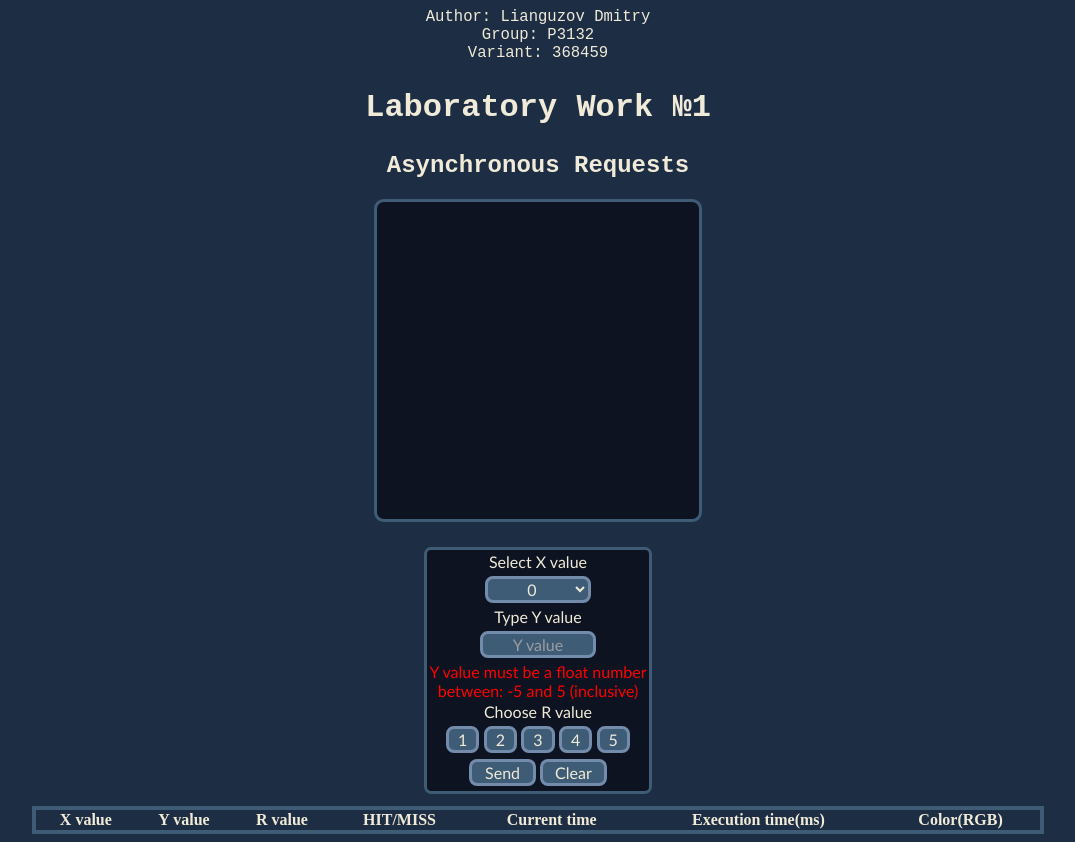
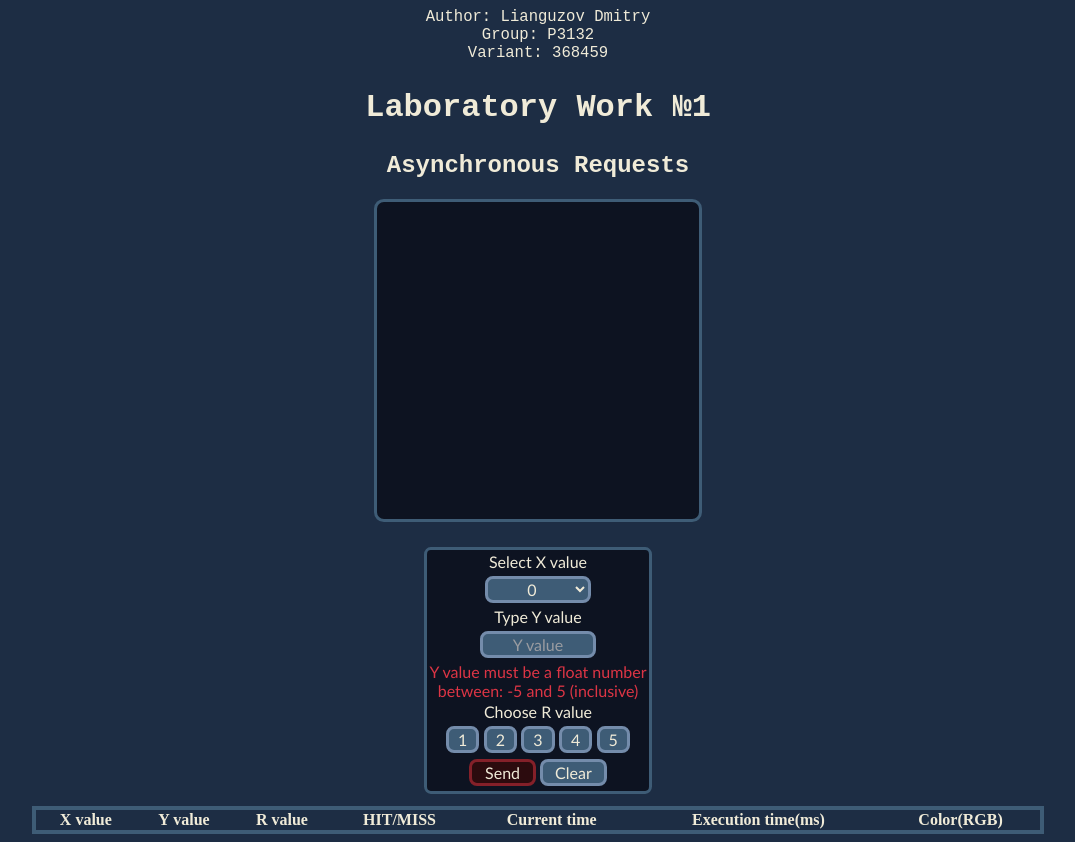
Before and after one commit to SoCloseToHeaven/itmo_web_ajax, a React app: page / in a window 1280 px wide. Shown: the whole page, without its empty margins (102-1177 px from the left). Built offline with nearby package versions, Linux system fonts and the light colour scheme.

Commit message:
fixed pointer dispacement issue

```diff
--- a/src/components/Form.tsx
+++ b/src/components/Form.tsx
@@ -71,7 +71,7 @@ export const Form : React.FC<FormProps> = ({x, y, r, setX, setY, setR, sendPoint
                         value={yText}
                         onChange={(e) => setYText(e.target.value)}
                     />
-                    <label style={{color: 'red'}} htmlFor='y'>{yWarningText}</label>
+                    <label style={{color: 'rgb(220,53,69)'}} htmlFor='y'>{yWarningText}</label>
             </div>
             <div>
                 <label htmlFor='r'>
@@ -94,7 +94,7 @@ export const Form : React.FC<FormProps> = ({x, y, r, setX, setY, setR, sendPoint
                 }
             </div>
             <div>
-                    <button className='send-clear-button-group' type='submit' ref={sendButtonRef}>Send</button>
+                    <button className='send-clear-button-group' id='send-button' type='submit' ref={sendButtonRef}>Send</button>
                     <button className='send-clear-button-group' type='button' onClick={(e) => clearPoints()}>Clear</button>
             </div>
         </form>
--- a/src/components/Graph.tsx
+++ b/src/components/Graph.tsx
@@ -102,13 +102,31 @@ export const Graph : React.FC<GraphProps> = ({points, r, sendPoint} : GraphProps
 
     const canvasRef = useRef<HTMLCanvasElement>(null);
     const ctx = canvasRef.current?.getContext("2d");
-    const rect = canvasRef.current?.getBoundingClientRect();
 
     const fillGraphCtx = () => {
         if (ctx) {
             fillGraph(ctx, r, points);
             return ctx;
         }
+    };
+
+    const drawPointer = (event: React.PointerEvent<HTMLCanvasElement>) => {
+        const rect = canvasRef.current?.getBoundingClientRect();
+        if (!rect || !ctx)
+            return;
+        fillGraphCtx();
+
+        const mouseX = event.clientX - rect.left;
+        const mouseY = event.clientY - rect.top;
+
+        ctx.save();
+
+        ctx.beginPath();
+        ctx.fillStyle = POINTER_COLOR;
+        ctx.arc(mouseX, mouseY, POINT_RADIUS, 0, 2 * Math.PI);
+        ctx.fill();
+
+        ctx.restore();
     };
 
     useEffect(() => {
@@ -121,25 +139,10 @@ export const Graph : React.FC<GraphProps> = ({points, r, sendPoint} : GraphProps
             height={height}
             id="canvas"
             ref={canvasRef}
-            onMouseLeave={(e) => fillGraphCtx()}
-            onMouseMove={(event) => {
-                if (!rect || !ctx)
-                    return;
-                fillGraphCtx();
-
-                const mouseX = event.clientX - rect.left;
-                const mouseY = event.clientY - rect.top;
-
-                ctx.save();
-
-                ctx.beginPath();
-                ctx.fillStyle = POINTER_COLOR;
-                ctx.arc(mouseX, mouseY, POINT_RADIUS, 0, 2 * Math.PI);
-                ctx.fill();
-
-                ctx.restore();
-            }}
-            onClick={(event) => {
+            onPointerLeave={(e) => fillGraphCtx()}
+            onPointerMove={(event) => drawPointer(event)}
+            onPointerDown={(event) => {
+                const rect = canvasRef.current?.getBoundingClientRect();
                 if (!rect) {
                     return;
                 }
--- a/src/index.css
+++ b/src/index.css
@@ -99,6 +99,14 @@ body {
     width: 30%;
 }
 
+#send-button {
+    background-color: #40763E;
+    &:disabled {
+        background-color: #2c0b0e;
+        border-color: #842029;
+    }
+}
+
 .results-container {
     border: 3px solid #3E5C76;
     margin-left: 10%;
```
